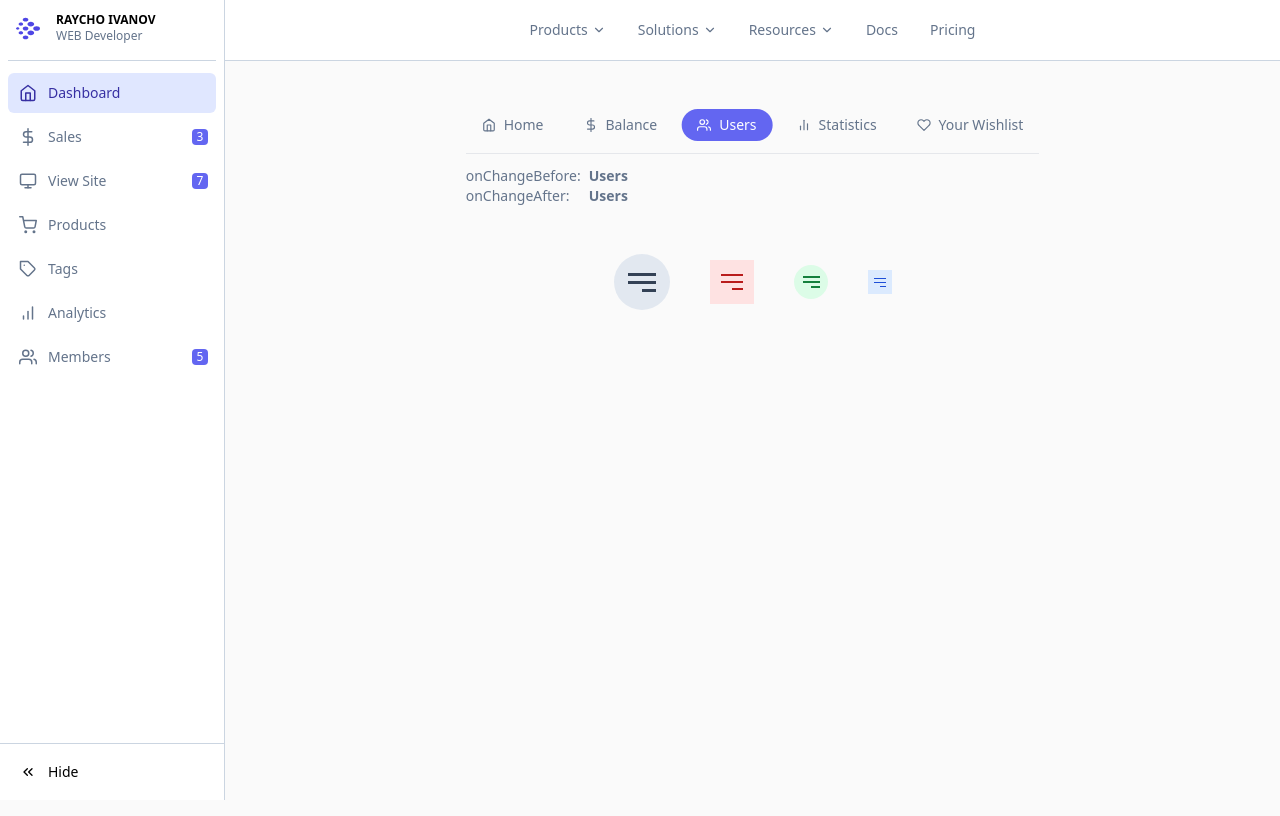
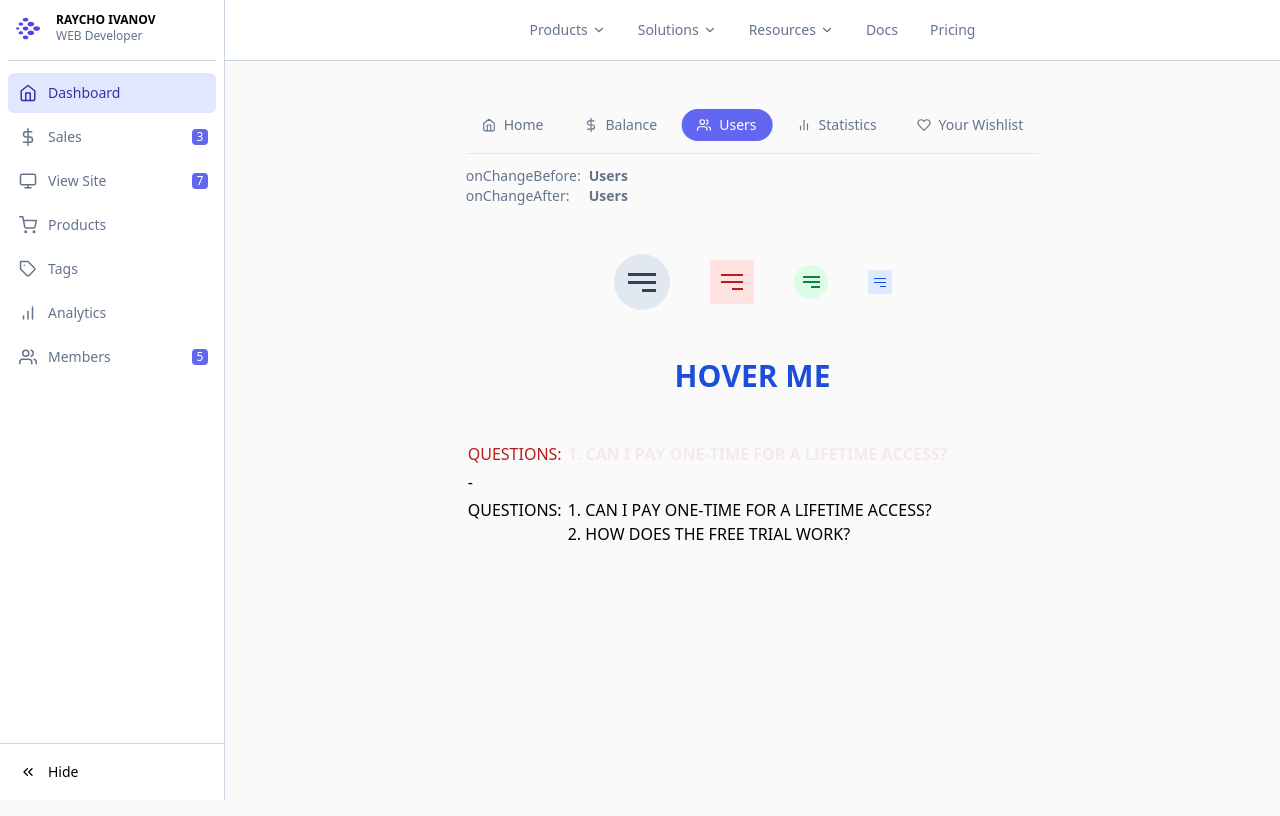
Before and after one commit to rastiv/react-navigations, a React (Vite) app: page / in a window 1280 px wide. Shown: the top 816 px of the page. Built offline with nearby package versions, Linux system fonts and the light colour scheme.

Commit message:
add text animations

```diff
--- a/src/App.jsx
+++ b/src/App.jsx
@@ -11,6 +11,7 @@ import {
   FiDollarSign,
   FiHeart,
 } from "react-icons/fi";
+import TextExamples from "./components/TextExamples";
 
 const TABS = [
   { id: "home", label: "Home", icon: <FiHome /> },
@@ -82,6 +83,8 @@ function App() {
               color="#1d4ed8"
             />
           </motion.div>
+
+          <TextExamples />
         </div>
       </motion.div>
     </div>
--- /dev/null
+++ b/src/components/FlipText.jsx
@@ -0,0 +1,65 @@
+import PropTypes from "prop-types";
+import { motion } from "framer-motion";
+
+const STAGGER = 0.025;
+
+const FlipText = ({ value, duration = 0.25, className = "" }) => {
+  return (
+    <motion.div
+      initial="initial"
+      whileHover="hovered"
+      className={`relative inline-block overflow-hidden whitespace-nowrap ${className}`}
+    >
+      <div>
+        {value.split("").map((c, i) => {
+          return (
+            <motion.span
+              key={i}
+              className="inline-block"
+              variants={{
+                initial: { y: 0 },
+                hovered: { y: "-100%" },
+              }}
+              transition={{
+                duration,
+                ease: "easeInOut",
+                delay: STAGGER * i,
+              }}
+            >
+              {c === " " ? "\u00A0" : c}
+            </motion.span>
+          );
+        })}
+      </div>
+      <div className="absolute inset-0">
+        {value.split("").map((c, i) => {
+          return (
+            <motion.span
+              key={i}
+              className="inline-block"
+              variants={{
+                initial: { y: "100%" },
+                hovered: { y: 0 },
+              }}
+              transition={{
+                duration,
+                ease: "easeInOut",
+                delay: STAGGER * i,
+              }}
+            >
+              {c === " " ? "\u00A0" : c}
+            </motion.span>
+          );
+        })}
+      </div>
+    </motion.div>
+  );
+};
+
+PropTypes.FlipText = {
+  value: PropTypes.string.isRequired,
+  duration: PropTypes.number,
+  className: PropTypes.string,
+};
+
+export default FlipText;
--- /dev/null
+++ b/src/components/TextExamples.jsx
@@ -0,0 +1,44 @@
+import FlipText from "../components/FlipText";
+import TypeWriter from "../components/TypeWriter";
+
+const questions = [
+  "1. Can I pay one-time for a lifetime access?",
+  "2. How does the free trial work?",
+  "3. Can I pause my membership without losing my data?",
+  "4. What is your refund policy?",
+];
+
+const TextExamples = () => {
+  return (
+    <>
+      <FlipText
+        value="Hover me"
+        duration={0.35}
+        className="text-3xl font-semibold text-blue-700 uppercase cursor-pointer"
+      />
+
+      <div className="flex flex-col gap-1">
+        <div className="flex gap-1.5">
+          <span className="uppercase text-red-700">Questions:</span>
+          <TypeWriter
+            texts={questions}
+            swapDelay={6000}
+            textClassName="text-red-700 font-semibold"
+            markerColor="bg-red-900"
+          />
+        </div>
+        <div>-</div>
+        <div className="flex gap-1.5">
+          <span className="uppercase">Questions:</span>
+          <div className="flex flex-col">
+            {questions.map((q, i) => (
+              <TypeWriter key={i} displayDelay={i * 3500} texts={[q]} />
+            ))}
+          </div>
+        </div>
+      </div>
+    </>
+  );
+};
+
+export default TextExamples;
--- /dev/null
+++ b/src/components/TypeWriter.jsx
@@ -0,0 +1,83 @@
+import { useEffect, useState } from "react";
+import { motion } from "framer-motion";
+import PropTypes from "prop-types";
+
+const TypeWriter = ({
+  texts,
+  displayDelay = 0,
+  swapDelay = 5500,
+  textClassName = "font-light",
+  markerColor = "bg-neutral-950",
+}) => {
+  const LETTER_DELAY = 0.025;
+  const BOX_FADE_DURATION = 0.125;
+  const MAIN_FADE_DURATION = 0.25;
+
+  const [textIndex, setTextIndex] = useState(0);
+
+  useEffect(() => {
+    const intervalId =
+      texts.length > 1
+        ? setInterval(
+            () => setTextIndex((prev) => (prev + 1) % texts.length),
+            swapDelay
+          )
+        : null;
+
+    return () => clearInterval(intervalId);
+  }, []);
+
+  if (texts.length === 0) return null;
+
+  return (
+    <p className="uppercase">
+      <span className={textClassName}>
+        {texts[textIndex].split("").map((l, i) => (
+          <motion.span
+            key={`${textIndex}-${i}`}
+            initial={{ opacity: 1 }}
+            animate={{ opacity: texts.length > 1 ? 0 : 1 }}
+            transition={{
+              delay: (swapDelay - 500) / 1000,
+              duration: MAIN_FADE_DURATION,
+              ease: "easeInOut",
+            }}
+            className="relative"
+          >
+            <motion.span
+              initial={{ opacity: 0 }}
+              animate={{ opacity: 1 }}
+              transition={{
+                delay: displayDelay / 1000 + i * LETTER_DELAY,
+                duration: 0,
+              }}
+            >
+              {l}
+            </motion.span>
+            <motion.span
+              className={`absolute bottom-[3px] left-[1px] right-0 top-[3px] ${markerColor}`}
+              initial={{ opacity: 0 }}
+              animate={{ opacity: [0, 1, 0] }}
+              transition={{
+                delay: displayDelay / 1000 + i * LETTER_DELAY,
+                times: [0, 0.1, 1],
+                duration: BOX_FADE_DURATION,
+                ease: "easeInOut",
+              }}
+            />
+          </motion.span>
+        ))}
+      </span>
+    </p>
+  );
+};
+
+PropTypes.TypeWriter = {
+  texts: PropTypes.array.isRequired,
+  displayDelay: PropTypes.number,
+  swapDelay: PropTypes.number,
+  textClassName: PropTypes.string,
+  markerColor: PropTypes.string,
+};
+
+export default TypeWriter;
```
